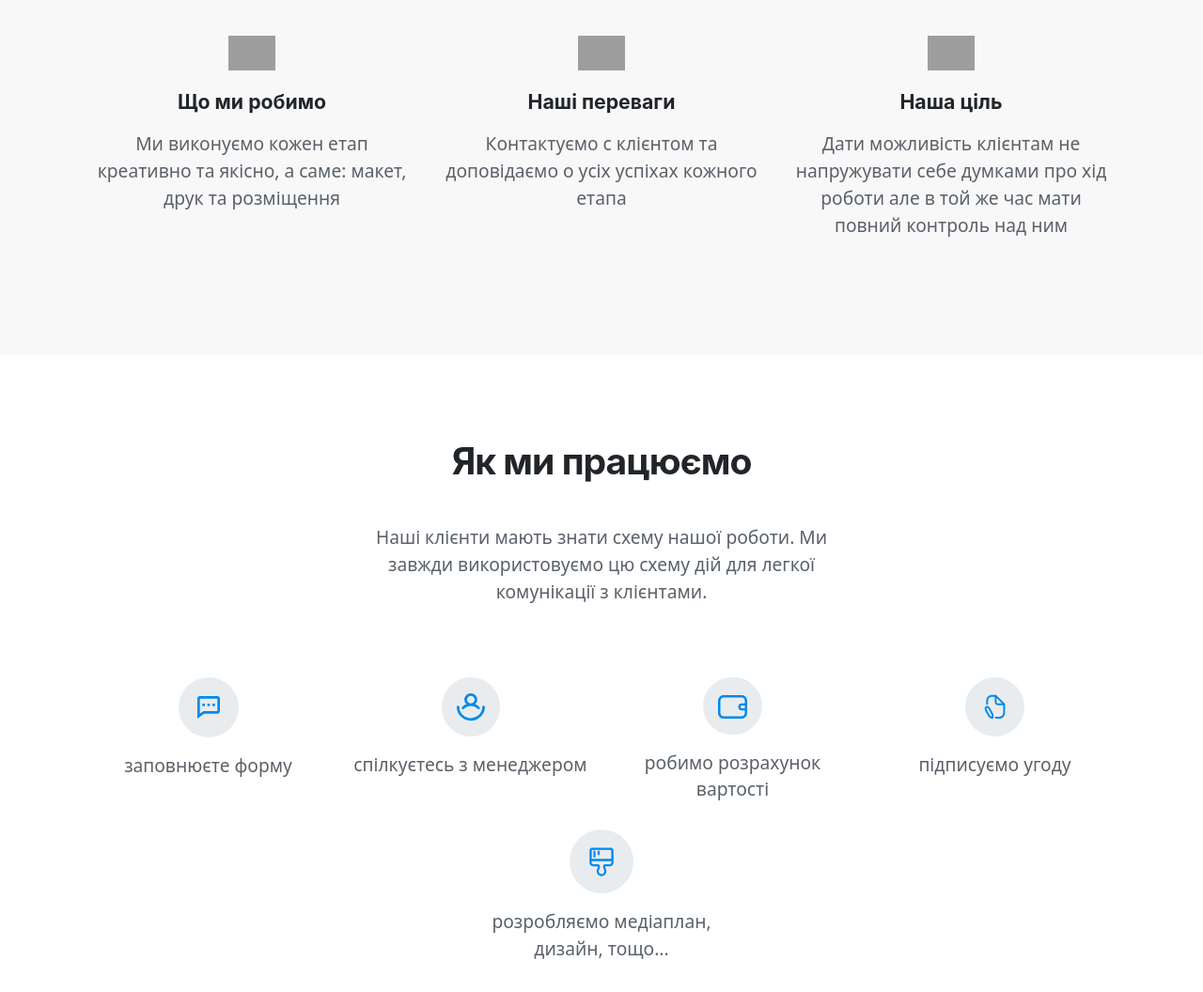
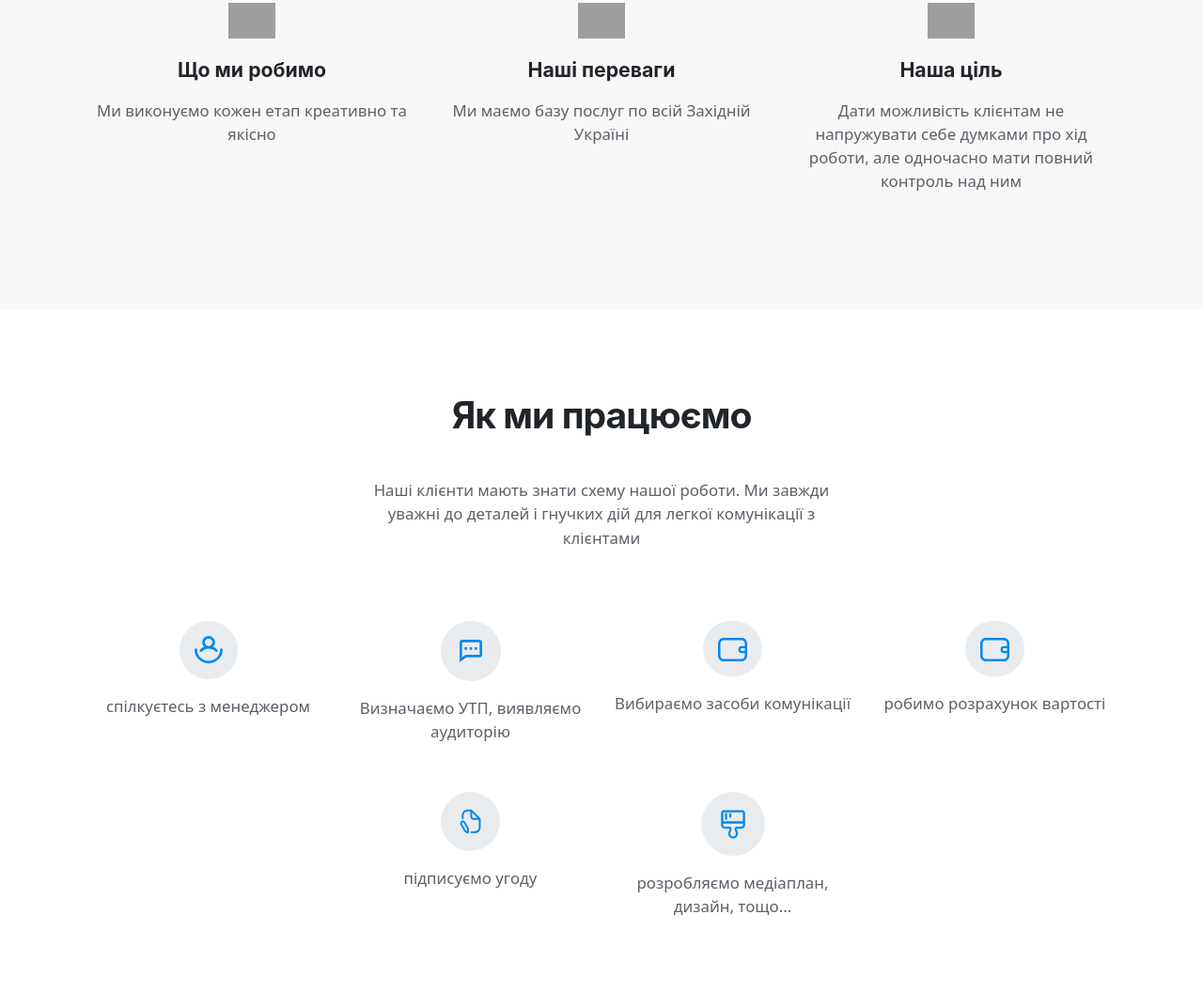
Before and after one commit to GineTik/Fira_2.0, a plain HTML site: page index.html in a window 1280 px wide. Shown: the part 632-1688 px from the top of the page at 94% size. Drawn offline with nearby package versions, Linux system fonts and the light colour scheme; grey boxes are pictures that could not be loaded.

Commit message:
change text in section about us

```diff
--- a/index.html
+++ b/index.html
@@ -20,7 +20,7 @@
     </div>
 
     <header>
-        <div class="up-line container py-2">
+        <div class="up-line container py-2 fs-6">
             <a class="d-inline-block text-dark text-decoration-none me-4" href="tel:+380673834738">+380673834738</a>
             <a class="text-dark text-decoration-none" href="mailto:shevchuk.ria@gmail.com">shevchuk.ria@gmail.com</a>
         </div>
@@ -72,13 +72,13 @@
                     }
                 </style>
                 <div id="ps" class="shadow-lg me-auto p-5 pb-5 bg-white" style="border-radius: 20px; width: 70%; min-width: 700px">
-                    <h1 class="text-primary h2">Поставимо вашу рекламу <br> у найкоротший час</h1>
+                    <h1 class="text-primary h2">Замовляйте та запустіть рекламу вже сьогодні</h1>
                     <div class="d-flex mе-4 flex-sm-row flex-column-reverse">
                         <div class="text-nowrap btn btn-outline-primary fs-5 px-5 d-flex align-items-center mt-sm-0 mt-4">
-                            до послуг
+                            До послуг
                         </div>
                         <div class="text-muted ms-sm-4 fs-5 mb-sm-0 mb-3 text-wrap">
-                            рекламне агенство Фіра швидко проведе вас від повного нуля до реклами яка принесе вам клієнтів
+                            рекламна агенція Фіра швидко проведе вас від нуля до реклами, яка принесе вам клієнтів
                         </div>
                     </div>
                 </div>
@@ -91,23 +91,17 @@
                     <div class="col-md text-center">
                         <img class="mb-3" width="50" src="https://img.icons8.com/ios/50/000000/what.png"/>
                         <h3>Що ми робимо</h3>
-                        <p>Ми виконуємо кожен етап креативно та якісно, а саме: макет, друк
-                            та розміщення</p>
+                        <p>Ми виконуємо кожен етап креативно та якісно</p>
                     </div>
                     <div class="col-sm text-center">
                         <img class="mb-3" width="50" src="https://img.icons8.com/pastel-glyph/64/000000/receive-cash--v5.png"/>
                         <h3>Наші переваги</h3>
-                        <p>Контактуємо с клієнтом та
-                            доповідаємо о усіх успіхах
-                            кожного етапа</p>
+                        <p>Ми маємо базу послуг по всій Західній Україні</p>
                     </div>
                     <div class="col text-center">
                         <img class="mb-3" width="50" src="https://img.icons8.com/ios-glyphs/60/000000/goal.png"/>
                         <h3>Наша ціль</h3>
-                        <p>Дати можливість клієнтам не
-                            напружувати себе думками про хід
-                            роботи але в той же час мати повний
-                            контроль над ним</p>
+                        <p>Дати можливість клієнтам не напружувати себе думками про хід роботи, але одночасно мати повний контроль над ним</p>
                     </div>
                 </div>
             </div>
@@ -115,34 +109,39 @@
         <section class="py-5">
             <div class="container py-5 d-flex align-items-center flex-column text-center">
                 <h2 class="mb-5">Як ми працюємо</h2>
-                <p class="" style="max-width: 500px">Наші клієнти мають знати схему нашої роботи. Ми завжди використовуємо
-                    цю схему дій для легкої комунікації з клієнтами.</p>
-                <div class="row justify-content-center w-100 mt-5">
-                    <div class="col-lg-3 col-sm-6 col-12 text-center">
-                        <div class="bg-light rounded-pill d-inline-block p-3 mb-3">
-                            <img src="image/icons/work1.svg">
-                        </div>
-                        <p>заповнюєте форму</p>
-                    </div>
-                    <div class="col-lg-3 col-sm-6 col-12 text-center">
+                <p class="" style="max-width: 500px">Наші клієнти мають знати схему нашої роботи. Ми завжди уважні до деталей і гнучких дій для легкої комунікації з клієнтами</p>
+                <div class="row justify-content-center w-100 mt-4">
+                    <div class="col-lg-3 col-sm-6 col-12 mt-4 text-center">
                         <div class="bg-light rounded-pill d-inline-block p-3 mb-3">
                             <img src="image/icons/work2.svg">
                         </div>
                         <p>спілкуєтесь з менеджером</p>
                     </div>
-                    <div class="col-lg-3 col-sm-6 col-12 text-center">
+                    <div class="col-lg-3 col-sm-6 col-12 mt-4 text-center">
+                        <div class="bg-light rounded-pill d-inline-block p-3 mb-3">
+                            <img src="image/icons/work1.svg">
+                        </div>
+                        <p>Визначаємо  УТП, виявляємо аудиторію</p>
+                    </div>
+                    <div class="col-lg-3 col-sm-6 col-12 mt-4 text-center">
+                        <div class="bg-light rounded-pill d-inline-block p-3 mb-3">
+                            <img src="image/icons/work3.svg">
+                        </div>
+                        <p>Вибираємо засоби комунікації</p>
+                    </div>
+                    <div class="col-lg-3 col-sm-6 col-12 mt-4 text-center">
                         <div class="bg-light rounded-pill d-inline-block p-3 mb-3">
                             <img src="image/icons/work3.svg">
                         </div>
                         <p>робимо розрахунок вартості</p>
                     </div>
-                    <div class="col-lg-3 col-sm-6 col-12 text-center">
+                    <div class="col-lg-3 col-sm-6 col-12 mt-4 text-center">
                         <div class="bg-light rounded-pill d-inline-block p-3 mb-3">
                             <img src="image/icons/work4.svg">
                         </div>
                         <p>підписуємо угоду</p>
                     </div>
-                    <div class="col-lg-3 col-sm-6 col-12 text-center">
+                    <div class="col-lg-3 col-sm-6 col-12 mt-4 text-center">
                         <div class="bg-light rounded-pill d-inline-block p-3 mb-3">
                             <img src="image/icons/work5.svg">
                         </div>
```
Also changed, not shown: lib/css/shards.css, lib/css/shards.min.css.
